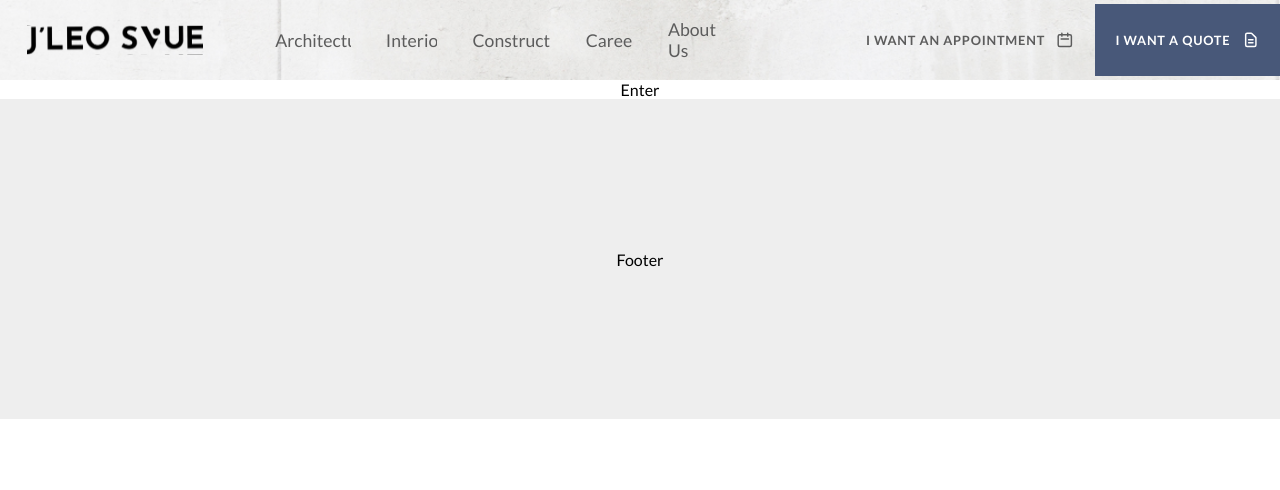
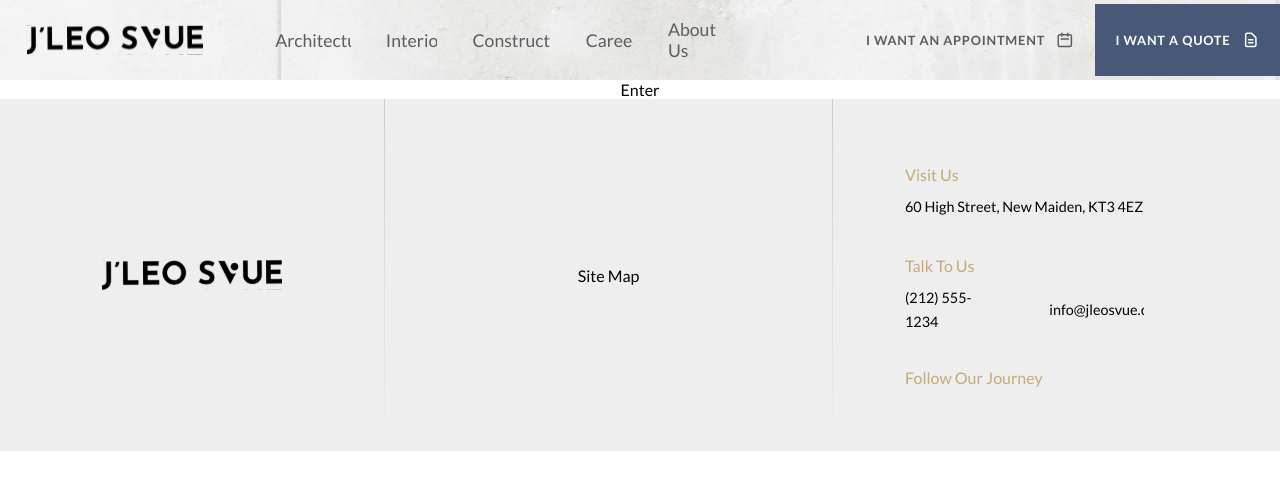
Before and after one commit to azula9713/jleo_svue-frontend, a Next.js app: page / in a window 1280 px wide. Shown: the top 490 px of the page. Built offline with nearby package versions, Linux system fonts and the light colour scheme.

Commit message:
Footer design

```diff
--- a/components/Layout/Footer.js
+++ b/components/Layout/Footer.js
@@ -1,7 +1,35 @@
 import styled from 'styled-components'
+import Image from 'next/image'
+
+import FooterLocale from '../../data/lang/Footer-en.json'
 
 const Footer = () => {
-  return <FooterContainer>Footer</FooterContainer>
+  return (
+    <FooterContainer>
+      <FooterWrapper>
+        <LogoSection>
+          <Image src="/logojleo.svg" alt="J'LEO SVUE" height={72} width={180} />
+        </LogoSection>
+        <SiteMapSection>Site Map</SiteMapSection>
+        <InfoSection>
+          <AddressSection>
+            <Title>{FooterLocale.infoSection.addressTitle}</Title>
+            <Value>{FooterLocale.infoSection.addressValue}</Value>
+          </AddressSection>
+          <ContactSection>
+            <Title>{FooterLocale.infoSection.contactTitle}</Title>
+            <Values>
+              <Value>{FooterLocale.infoSection.phoneValue}</Value>
+              <Value>{FooterLocale.infoSection.emailValue} </Value>
+            </Values>
+          </ContactSection>
+          <SocialSection>
+            <Title>{FooterLocale.infoSection.socialTitle}</Title>
+          </SocialSection>
+        </InfoSection>
+      </FooterWrapper>
+    </FooterContainer>
+  )
 }
 
 export default Footer
@@ -12,5 +40,72 @@ const FooterContainer = styled.footer`
   align-items: center;
   justify-content: center;
   background-color: #eeeeee;
-  height: 20rem;
+  height: 22rem;
 `
+
+const FooterWrapper = styled.div`
+  display: flex;
+  align-items: center;
+  justify-content: space-between;
+  width: 100%;
+  height: 100%;
+`
+
+const LogoSection = styled.div`
+  display: flex;
+  align-items: center;
+  justify-content: center;
+  width: 30%;
+  border: none;
+  height: 100%;
+`
+
+const SiteMapSection = styled(LogoSection)`
+  width: 35%;
+  border-left-width: 0.1rem;
+  border-left-style: solid;
+  border-image: linear-gradient(to bottom, #ccc, rgba(0, 0, 0, 0)) 1 100%;
+`
+
+const InfoSection = styled(LogoSection)`
+  width: 35%;
+  flex-direction: column;
+  padding: 2.5rem;
+  border-left-width: 0.1rem;
+  border-left-style: solid;
+  border-image: linear-gradient(to bottom, #ccc, rgba(0, 0, 0, 0)) 1 100%;
+`
+
+const AddressSection = styled.div`
+  width: 100%;
+  padding: 0.5rem 2rem;
+  margin: 0.5rem 0;
+`
+
+const ContactSection = styled(AddressSection)``
+
+const SocialSection = styled(AddressSection)``
+
+const Values = styled.div`
+  width: 100%;
+  display: flex;
+  align-items: center;
+  justify-content: flex-start;
+`
+
+const Title = styled.h6`
+  color: #c7a879;
+  font-weight: 500;
+  font-size: 1rem;
+  line-height: 1.5rem;
+  margin: 0.5rem 0;
+  padding: 0;
+`
+
+const Value = styled.p`
+  margin: 0;
+  margin-right: 4rem;
+  font-size: 0.9rem;
+  font-weight: 500;
+  line-height: 1.5rem;
+`
--- /dev/null
+++ b/data/lang/Footer-en.json
@@ -0,0 +1,10 @@
+{
+  "infoSection": {
+    "addressTitle": "Visit Us",
+    "contactTitle": "Talk To Us",
+    "socialTitle": "Follow Our Journey",
+    "addressValue": "60 High Street, New Maiden, KT3 4EZ",
+    "phoneValue": "(212) 555-1234",
+    "emailValue": "info@jleosvue.com"
+  }
+}
```
